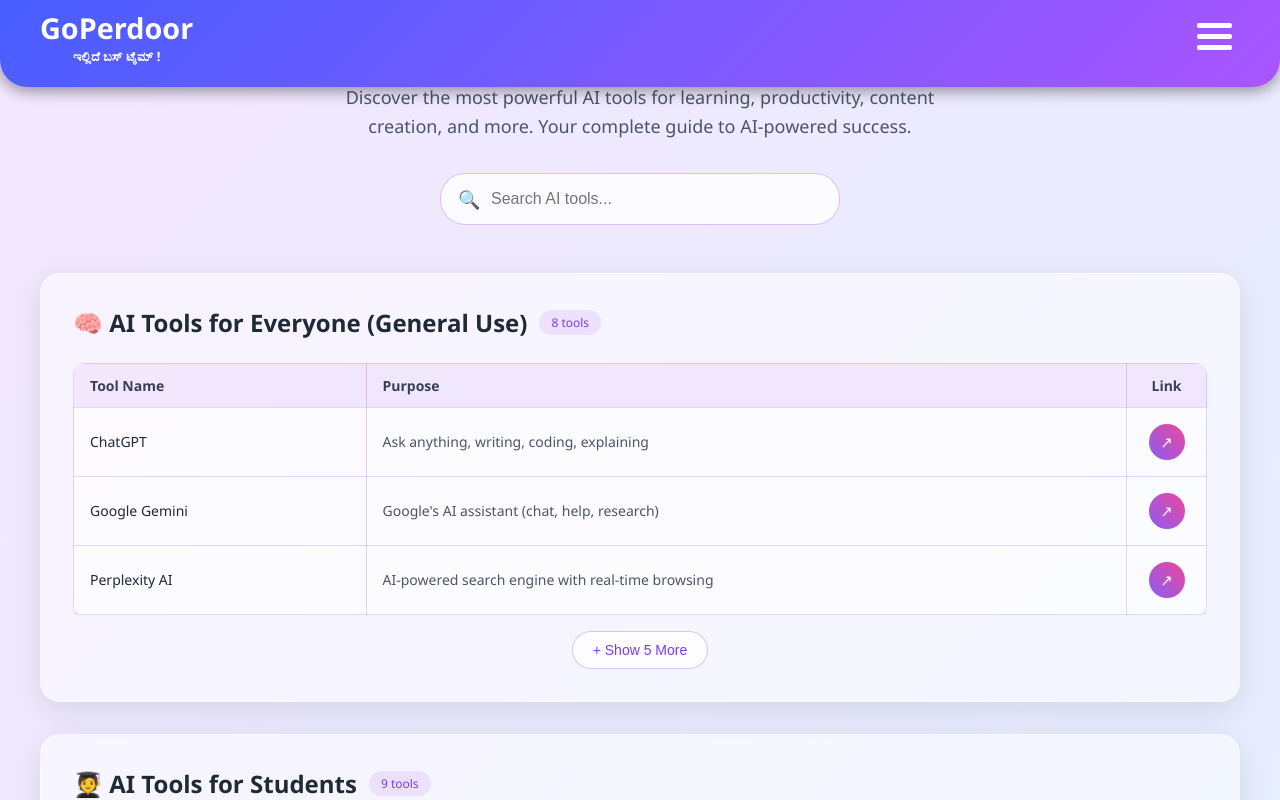
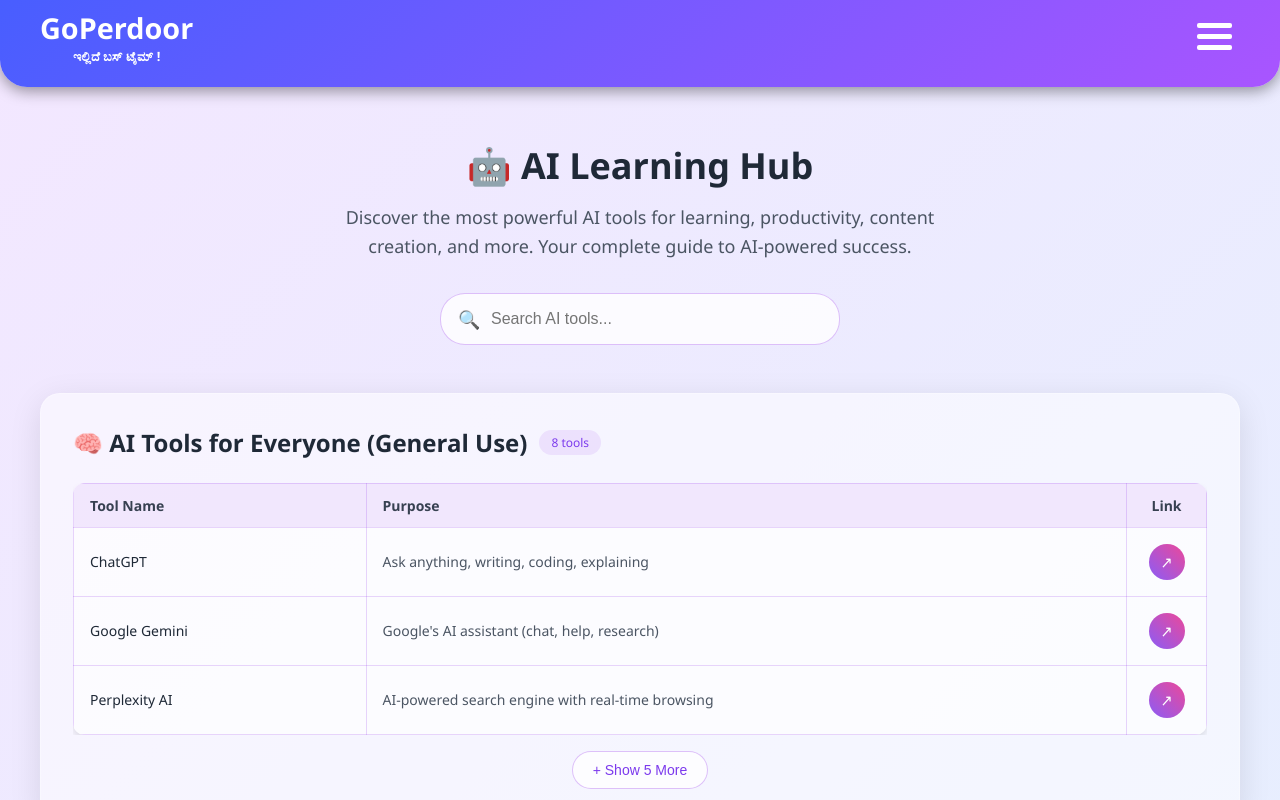
Before and after one commit to goperdoor/bus, a React (Create React App) app in the folder frontend/: page /AILearningHub in a window 1280 px wide. Shown: the top 800 px of the page. Built offline with nearby package versions, Linux system fonts and the light colour scheme.

Commit message:
Update AILearningHub.js

```diff
--- a/frontend/src/Pages/AILearningHub.js
+++ b/frontend/src/Pages/AILearningHub.js
@@ -305,7 +305,7 @@ const AILearningHub = () => {
     <div style={{
       background: 'linear-gradient(135deg, rgb(243, 231, 255) 0%, rgb(224, 242, 254) 50%, rgb(252, 228, 236) 100%)',
       minHeight: '100vh',
-      padding: '24px 16px'
+      padding: '144px 16px'
     }}>
       <div style={{ maxWidth: '1200px', margin: '0 auto' }}>
         {/* Header */}
```
